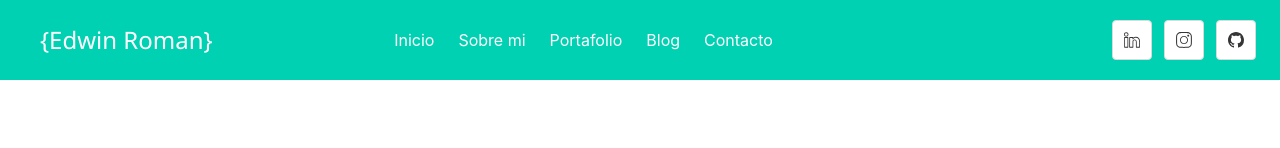
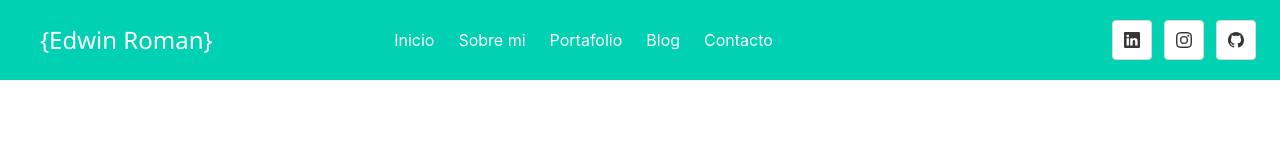
Before and after one commit to Edwinroman30/Portfolio, a React (Vite) app: page / in a window 1280 px wide. Shown: the top 148 px of the page. Built offline with nearby package versions, Linux system fonts and the light colour scheme; grey boxes are pictures that could not be loaded.

Commit message:
Icon changes

```diff
--- a/src/components/Navbar/MenuEnd.tsx
+++ b/src/components/Navbar/MenuEnd.tsx
@@ -1,6 +1,5 @@
 import {Link} from 'react-router-dom';
-import {SlSocialLinkedin, SlSocialInstagram} from 'react-icons/sl';
-import {BsGithub} from 'react-icons/bs';
+import {BsGithub, BsInstagram, BsLinkedin} from 'react-icons/bs';
 
 export default function MenuEnd(){
 
@@ -12,7 +11,7 @@ export default function MenuEnd(){
                     <p className="control">
                         <a className="bd-tw-button button" data-social-network="Linkedin" data-social-action="post" data-social-target="https://www.linkedin.com" target="_blank" href="https://www.linkedin.com/in/edwin-roman-9278a6214/">
                             <span className="icon">
-                                <SlSocialLinkedin/>
+                                <BsLinkedin/>
                             </span>
                         </a>
                     </p>
@@ -20,7 +19,7 @@ export default function MenuEnd(){
                     <p className="control">
                         <a className=" button" data-social-network="Instagram" data-social-action="story" data-social-target="https://www.instagram.com" target="_blank" href="https://www.instagram.com/edwinroman30/">
                             <span className="icon">
-                                <SlSocialInstagram/>
+                                <BsInstagram/>
                             </span>
                         </a>
                     </p>
```
